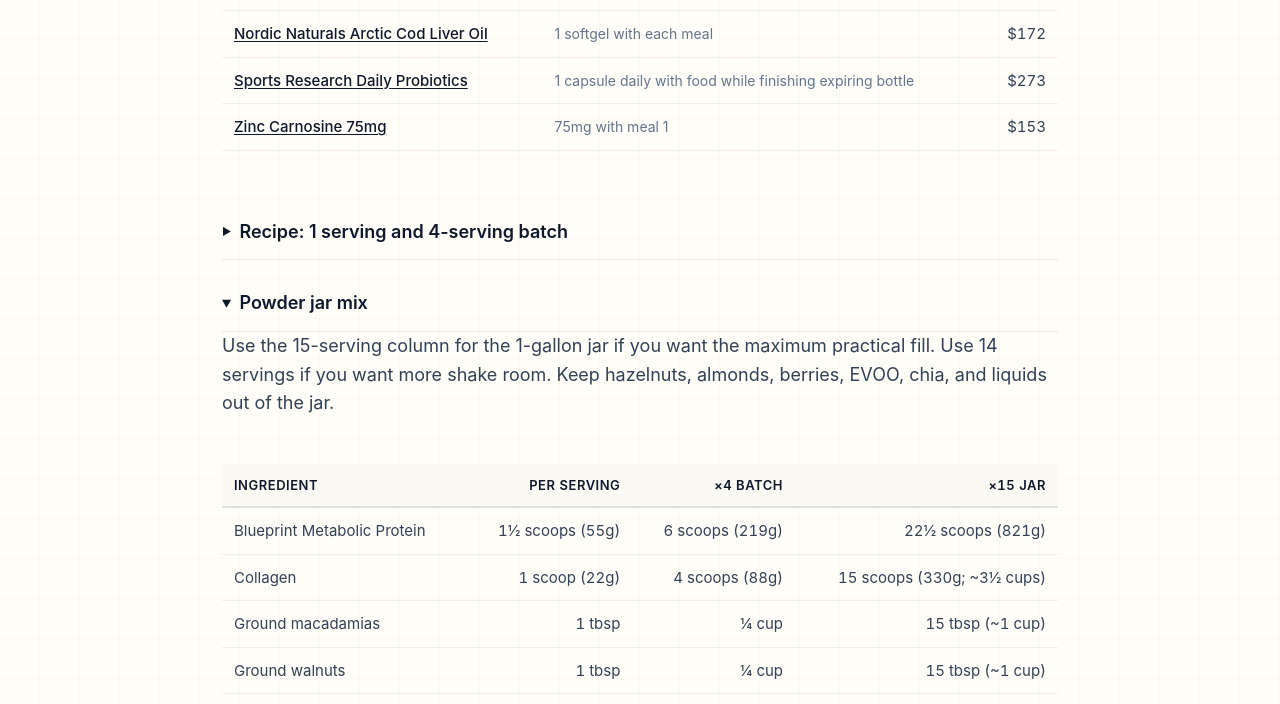
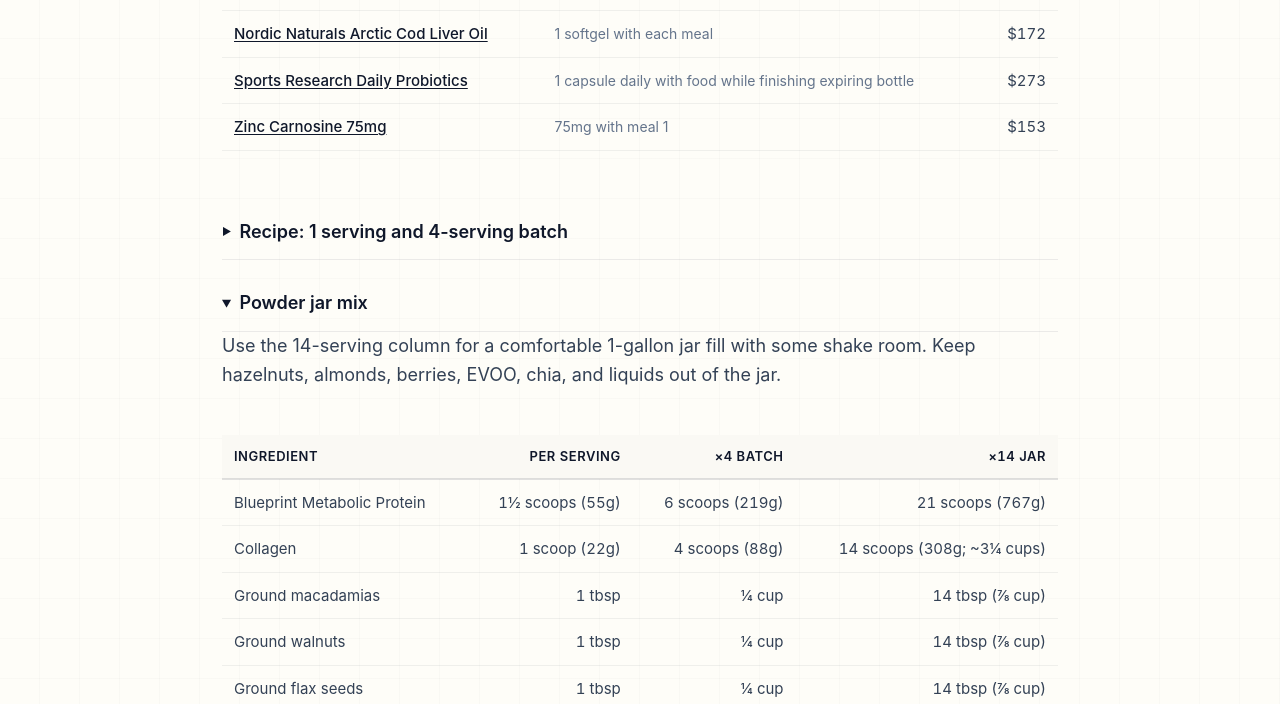
Before and after one commit to MaxGhenis/maxghenis.com, an Astro site: page /protocol in a window 1280 px wide. Both pictures are taken after a click on the heading "Powder jar mix". Shown: the part 6281-6985 px from the top of the page. Built offline with nearby package versions, Linux system fonts and the light colour scheme; Astro itself is replaced by a stand-in of ours; a web font is replaced by a local one.

Commit message:
Use 14-serving powder jar

```diff
--- a/src/pages/protocol.astro
+++ b/src/pages/protocol.astro
@@ -371,7 +371,7 @@ const statusColors: Record<string, string> = {
 
 					<details>
 						<summary class="category-summary">Powder jar mix</summary>
-						<p>Use the 15-serving column for the 1-gallon jar if you want the maximum practical fill. Use 14 servings if you want more shake room. Keep hazelnuts, almonds, berries, EVOO, chia, and liquids out of the jar.</p>
+						<p>Use the 14-serving column for a comfortable 1-gallon jar fill with some shake room. Keep hazelnuts, almonds, berries, EVOO, chia, and liquids out of the jar.</p>
 						<div class="table-wrapper">
 							<table>
 								<thead>
@@ -379,19 +379,19 @@ const statusColors: Record<string, string> = {
 										<th>Ingredient</th>
 										<th class="num">Per serving</th>
 										<th class="num">&times;4 batch</th>
-										<th class="num">&times;15 jar</th>
+										<th class="num">&times;14 jar</th>
 									</tr>
 								</thead>
 								<tbody>
-									<tr><td>Blueprint Metabolic Protein</td><td class="num">1&frac12; scoops (55g)</td><td class="num">6 scoops (219g)</td><td class="num">22&frac12; scoops (821g)</td></tr>
-									<tr><td>Collagen</td><td class="num">1 scoop (22g)</td><td class="num">4 scoops (88g)</td><td class="num">15 scoops (330g; ~3&frac12; cups)</td></tr>
-									<tr><td>Ground macadamias</td><td class="num">1 tbsp</td><td class="num">&frac14; cup</td><td class="num">15 tbsp (~1 cup)</td></tr>
-									<tr><td>Ground walnuts</td><td class="num">1 tbsp</td><td class="num">&frac14; cup</td><td class="num">15 tbsp (~1 cup)</td></tr>
-									<tr><td>Ground flax seeds</td><td class="num">1 tbsp</td><td class="num">&frac14; cup</td><td class="num">15 tbsp (~1 cup)</td></tr>
-									<tr><td>Blueprint Cocoa</td><td class="num">6g</td><td class="num">24g</td><td class="num">90g</td></tr>
-									<tr><td>Sunflower lecithin</td><td class="num">1 tsp</td><td class="num">1 tbsp + 1 tsp</td><td class="num">5 tbsp</td></tr>
-									<tr><td>Ceylon cinnamon</td><td class="num">&frac12; tsp</td><td class="num">2 tsp</td><td class="num">2 tbsp + 1&frac12; tsp</td></tr>
-									<tr><td>Optional sumac</td><td class="num">&frac14; tsp</td><td class="num">1 tsp</td><td class="num">1 tbsp + &frac34; tsp</td></tr>
+									<tr><td>Blueprint Metabolic Protein</td><td class="num">1&frac12; scoops (55g)</td><td class="num">6 scoops (219g)</td><td class="num">21 scoops (767g)</td></tr>
+									<tr><td>Collagen</td><td class="num">1 scoop (22g)</td><td class="num">4 scoops (88g)</td><td class="num">14 scoops (308g; ~3&frac14; cups)</td></tr>
+									<tr><td>Ground macadamias</td><td class="num">1 tbsp</td><td class="num">&frac14; cup</td><td class="num">14 tbsp (&frac78; cup)</td></tr>
+									<tr><td>Ground walnuts</td><td class="num">1 tbsp</td><td class="num">&frac14; cup</td><td class="num">14 tbsp (&frac78; cup)</td></tr>
+									<tr><td>Ground flax seeds</td><td class="num">1 tbsp</td><td class="num">&frac14; cup</td><td class="num">14 tbsp (&frac78; cup)</td></tr>
+									<tr><td>Blueprint Cocoa</td><td class="num">6g</td><td class="num">24g</td><td class="num">84g</td></tr>
+									<tr><td>Sunflower lecithin</td><td class="num">1 tsp</td><td class="num">1 tbsp + 1 tsp</td><td class="num">4 tbsp + 2 tsp</td></tr>
+									<tr><td>Ceylon cinnamon</td><td class="num">&frac12; tsp</td><td class="num">2 tsp</td><td class="num">2 tbsp + 1 tsp</td></tr>
+									<tr><td>Optional sumac</td><td class="num">&frac14; tsp</td><td class="num">1 tsp</td><td class="num">1 tbsp + &frac12; tsp</td></tr>
 								</tbody>
 							</table>
 						</div>
```
